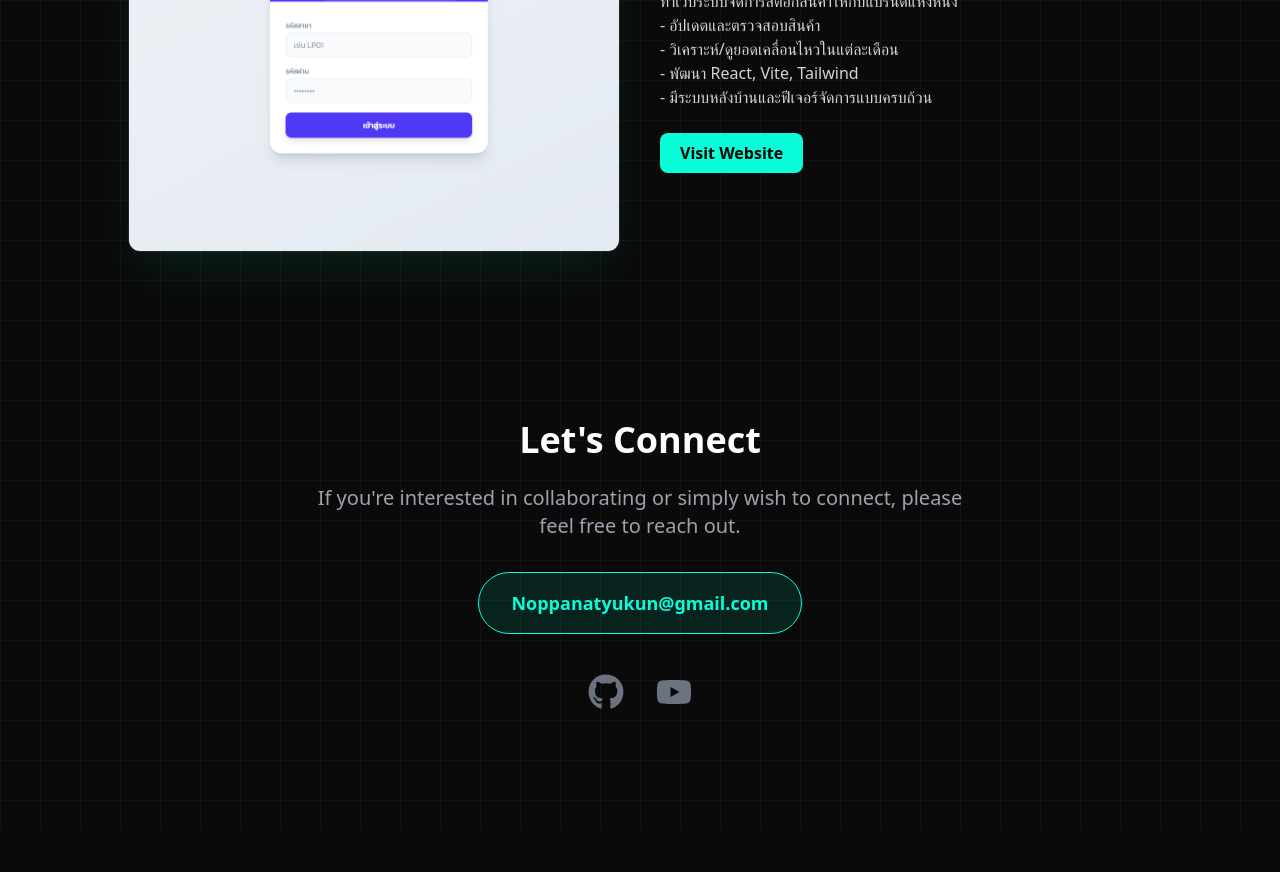
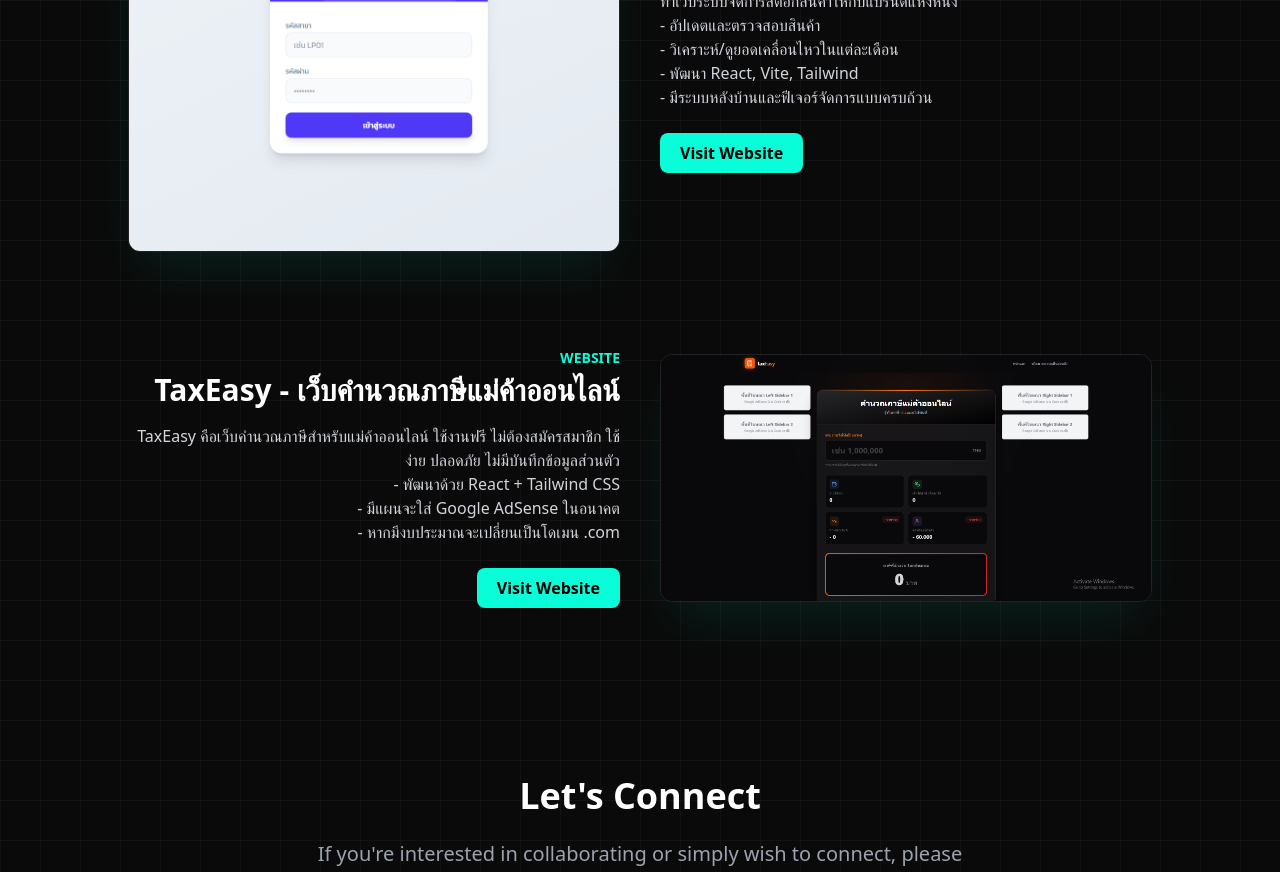
Before and after one commit to OurSuu/PortFolio_Web, a React (Vite) app: page /main in a window 1280 px wide. Shown: the part 1920-2792 px from the top of the page. Before the commit the page ends 2750 px from the top, so only its background shows below. Built offline with nearby package versions, Linux system fonts and the light colour scheme.

Commit message:
new website-tax-easy

```diff
--- a/src/pages/Main.jsx
+++ b/src/pages/Main.jsx
@@ -20,7 +20,7 @@
   {
     title: "My Game",
     type: "Game",
-    details: "รายละเอียดของเกมแรก...\n- พัฒนาด้วย Unity\n- ใช้เวลาทำ 3 เดือน",
+    details: "รายละเอียดของเกมแรก...\n- พัฒนาด้วย Unity\n- ยังไม่มีเอามาใส่",
     imageUrl: "/game-image.png",
     videoUrl: "https://www.youtube.com/watch?v=dQw4w9WgXcQ"
   },
@@ -37,6 +37,13 @@
     details: "ทำเว็บระบบจัดการสต็อกสินค้าให้กับแบรนด์แห่งหนึ่ง\n- อัปเดตและตรวจสอบสินค้า\n- วิเคราะห์/ดูยอดเคลื่อนไหวในแต่ละเดือน\n- พัฒนา React, Vite, Tailwind\n- มีระบบหลังบ้านและฟีเจอร์จัดการแบบครบถ้วน",
     imageUrl: "/Stock-Manager-Mo.png",
     link: "https://stock-management-app-two.vercel.app/"
+  },
+  {
+    title: "TaxEasy - เว็บคำนวณภาษีแม่ค้าออนไลน์",
+    type: "Website",
+    details: "TaxEasy คือเว็บคำนวณภาษีสำหรับแม่ค้าออนไลน์ ใช้งานฟรี ไม่ต้องสมัครสมาชิก ใช้ง่าย ปลอดภัย ไม่มีบันทึกข้อมูลส่วนตัว\n- พัฒนาด้วย React + Tailwind CSS\n- มีแผนจะใส่ Google AdSense ในอนาคต\n- หากมีงบประมาณจะเปลี่ยนเป็นโดเมน .com",
+    imageUrl: "/tax-easy.png",
+    link: "https://tax-easy-rose.vercel.app/"
   },
 ];
 
```
Also changed, not shown: public/tax-easy.png (added).
